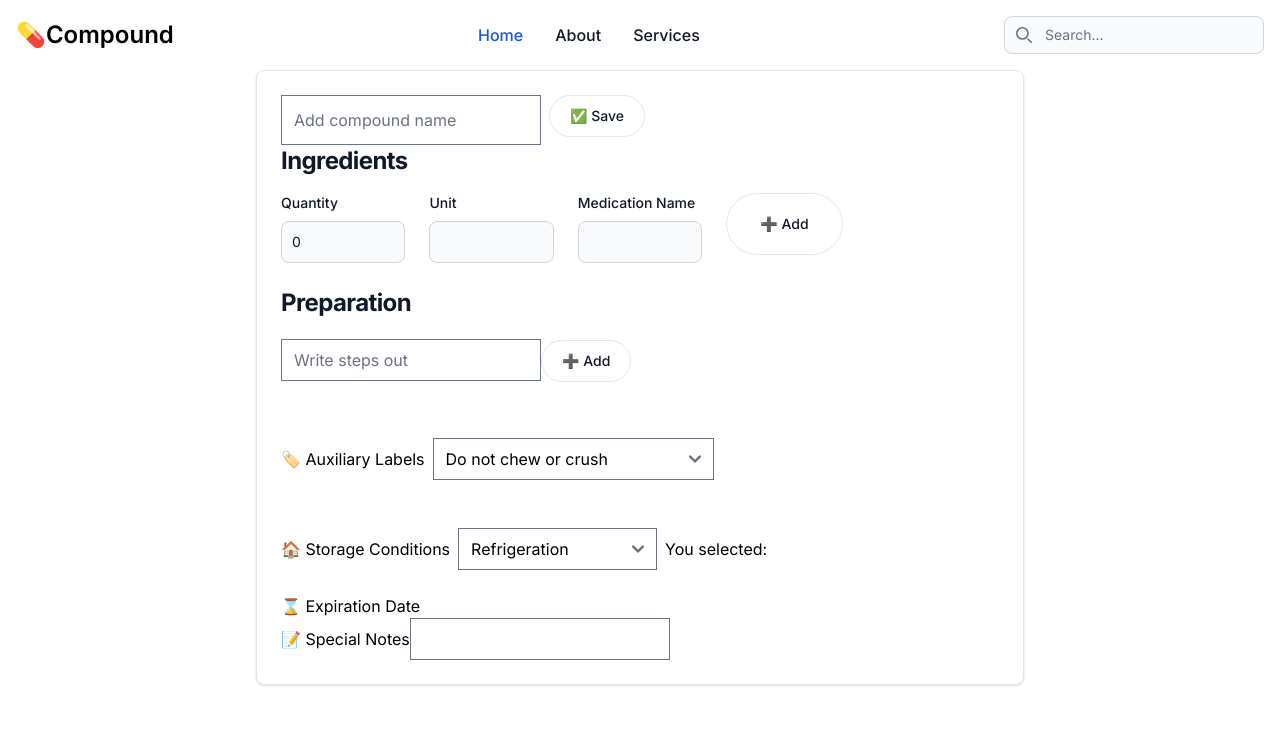
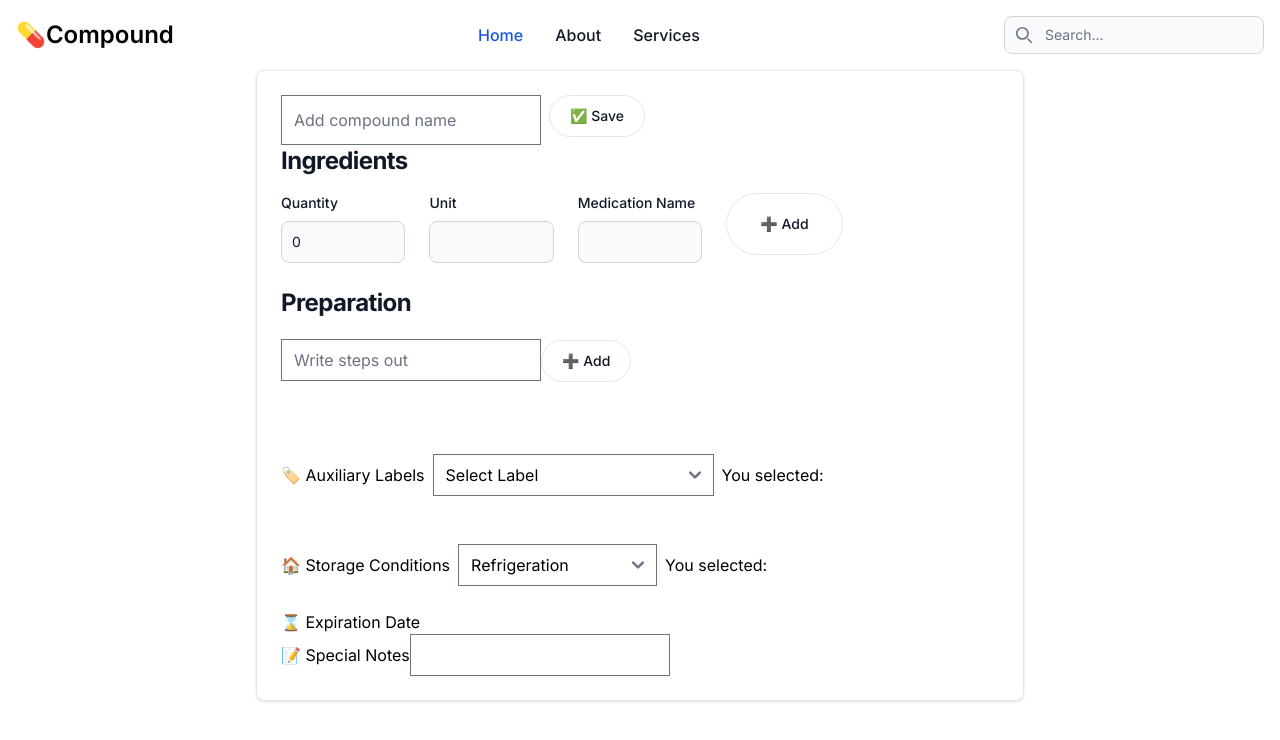
Before and after one commit to motran731/compounding-recipes, a Next.js app: page / in a window 1280 px wide. Shown: the top 740 px of the page. Built offline with nearby package versions, Linux system fonts and the light colour scheme.

Commit message:
label list

```diff
--- a/app/page.tsx
+++ b/app/page.tsx
@@ -2,7 +2,7 @@
 
 import Navbar from "./Navbar";
 import { useState } from "react";
-import { Dropdown } from "flowbite-react";
+import Select from "react-select";
 
 interface Ingredient {
   id: number;
@@ -16,15 +16,16 @@ interface Step {
   step: string;
 }
 
-interface Labels {
+interface Label {
   id: number;
   label: string;
 }
 
-interface LabelsListProp {
-  labels: Array<Labels>;
+interface LabelListProp {
+  labels: Array<Label>;
   setLabels: Function;
 }
+
 const testItems = [
   {
     id: 1,
@@ -37,6 +38,10 @@ const testItems = [
 ];
 
 const labels = [
+  {
+    id: 0,
+    label: "Select Labels",
+  },
   {
     id: 1,
     label: "Do not chew or crush",
@@ -88,7 +93,62 @@ const labels = [
   { id: 13, label: "May cause urine discoloration" },
 ];
 
+const options = [
+  {
+    value: "do not chew or crush",
+    label: "Do not chew or crush",
+  },
+  {
+    value: "swallow whole",
+    label: "Swallow whole",
+  },
+  {
+    value: "take with food",
+    label: "Take with food",
+  },
+  {
+    value: "for rectal use only",
+    label: "For rectal use only",
+  },
+  {
+    value: "shake well before use",
+    label: "Shake well before use",
+  },
+  {
+    value: "for external use only",
+    label: "For external use only",
+  },
+  {
+    value: "may cause drowsiness",
+    label: "May cause drowsiness",
+  },
+  {
+    value: "protect from sunlight",
+    label: "Protect from sunlight",
+  },
+  {
+    value: "take on an empty stomach",
+    label: "Take on an empty stomach",
+  },
+  {
+    value: "keep refrigerated",
+    label: "Keep refrigerated",
+  },
+  {
+    value: "for the eye only",
+    label: "For the eye only",
+  },
+  {
+    value: "fr the ear only",
+    label: "For the ear only",
+  },
+  {
+    value: "may cause urine discoloration",
+    label: "May cause urine discoloration",
+  },
+];
 const label1 = [
+  "Select Label",
   "Do not chew or crush",
   "Swallow whole",
   "Take with food",
@@ -107,6 +167,8 @@ export default function Home() {
   const [items, setItems] = useState([]);
   const [title, setTitle] = useState("");
   const [preparations, setPreparations] = useState([]);
+  //const [labels, setLabels] = useState([]);
+  // const [selectedOptions, setSelectedOptions] = useState([]);
 
   return (
     <div>
@@ -119,6 +181,7 @@ export default function Home() {
           setPreparations={setPreparations}
         />
         <AuxiliaryLabels />
+        {/* <AuxiliaryLabels labels={labels} setLabels={setLabels} /> */}
         <Storage />
         <Expiration />
         <SpecialNote />
@@ -197,7 +260,6 @@ function IngredientList(props: IngredientListProps) {
 
     const newIngredient = { quantity, unit, name, id: Date.now() };
     console.log(newIngredient);
-
     // midori wins!!
     props.setItems([...props.ingredients, newIngredient]);
 
@@ -226,7 +288,6 @@ function IngredientList(props: IngredientListProps) {
         <div className="flex flex-col gap-2">
           {props.ingredients.map((item: Ingredient) => (
             <div key={item.id} className="flex flex-row items-center gap-2">
-              {" "}
               {item.quantity} {item.unit} {item.name}
               <button
                 type="button"
@@ -297,7 +358,6 @@ function IngredientList(props: IngredientListProps) {
               onClick={handleAdd}
               className="mb-2 me-2 rounded-full border border-gray-200 bg-white p-4 px-5 py-2.5 text-sm font-medium text-gray-900 hover:bg-gray-100 hover:text-blue-700 focus:z-10 focus:outline-none focus:ring-4 focus:ring-gray-100 dark:border-gray-600 dark:bg-gray-800 dark:text-gray-400 dark:hover:bg-gray-700 dark:hover:text-white dark:focus:ring-gray-700"
             >
-              {" "}
               ➕ Add
             </button>
           </div>
@@ -408,19 +468,84 @@ function PreparationSteps(props: PreparationListProps) {
 }
 
 function AuxiliaryLabels() {
+  const [selectedOptions, setSelectedOptions] = useState("");
+  const [selectedLabels, setSelectedLabels] = useState<Array<string>>([]);
+  //const [isDropDownDisplayed, setIsDropDownDisplayed] = useState(false);
+
+  const newLabel = { id: Date.now(), selectedOptions };
+  console.log(newLabel);
+
+  //  setSelectedLabels([...labels, newLabel]);
+
+  //   setStep("");
+  // }
+
+  // function handleAddStep(event: any) {
+  //   event.preventDefault();
+
+  //   if (!step) return;
+
+  //   const newStep = { id: Date.now(), step };
+  //   console.log(newStep);
+
+  //   props.setPreparations([...props.preparations, newStep]);
+
+  //   setStep("");
+  // }
+
+  // function handleDeleteStep(stepId: number) {
+  //   props.setPreparations(props.preparations.filter((s) => s.id !== stepId));
+  // }
+
+  //selectedOption === !selectedLabels ? setSelectedLabels([...selectedLabels, event.target.value]) : return
+
+  // function handleAddLabel(label:string, index:number, event:any ){
+  //   event.preventDefault();
+
+  //   setSelectedLabels([...selectedLabels, event.target.value])
+
+  //   setSelectedLabels(selectedLabels.map(labels =>{
+  //     if(label1
+  //   }))
+  // }
+
   return (
-    <div className="flex items-center gap-2 py-6">
-      <label>🏷️ Auxiliary Labels </label>
-      {/* <input type="text" /> */}
-      <select>
-        {label1.map((label, index) => (
-          <option key={index}> {label}</option>
-        ))}
-      </select>
+    <div className="flex flex-col gap-4">
+      <div>
+        {selectedLabels.map((l) => {
+          return <div>{l}</div>;
+        })}
+      </div>
+      <div className="flex items-center gap-2 py-6">
+        <label>🏷️ Auxiliary Labels </label>
+
+        <select
+          value={selectedOptions}
+          onChange={(e) => {
+            setSelectedLabels([...selectedLabels, e.target.value]);
+          }}
+        >
+          {label1.map((label, index) => (
+            <option key={index} value={label}>
+              {label}
+            </option>
+          ))}
+        </select>
+        <div> You selected: {selectedOptions} </div>
+      </div>
     </div>
   );
 }
 
+//setselectedLabels.map( selectedLabels)=> (label1.id !== selectedLabels) ? setSelectedLabels([...selectedLabels, e.target.value]) : return
+// value={`${selectedLabels}`}
+// onChange={(e) =>
+//   setSelectedLabels({ ...selectedLabels, labels: e.target.value })
+// }// check before add
+
+//onClick={()=> setIsDropDownDisplayed((prevState)=> !prevState)}
+//{isDropDownDisplayed ? (<option value="select label"> Select Label </option>) : }
+//{!isDropDownDisplayed && }
 function Storage() {
   const [selectedStorage, setSelectedStorage] = useState("");
 
--- a/package.json
+++ b/package.json
@@ -14,7 +14,8 @@
     "flowbite-react": "^0.8.0",
     "next": "14.1.3",
     "react": "^18",
-    "react-dom": "^18"
+    "react-dom": "^18",
+    "react-select": "^5.8.0"
   },
   "devDependencies": {
     "@types/node": "^20",
```
Also changed, not shown: 1 other file (tests, documents, lock files or other folders).
